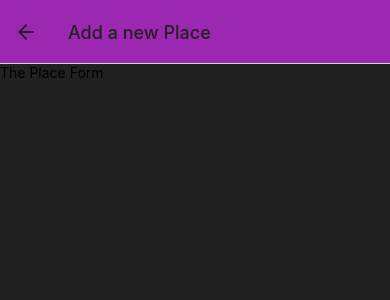
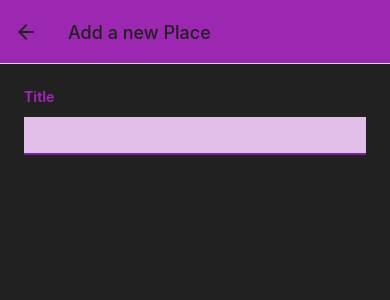
Before and after one commit to ChuxMg/Favorite-Places-App, a React Native app: screen /AddPlace in a window 390 px wide. Shown: the top 300 px of the page. Built offline with nearby package versions, Linux system fonts and the light colour scheme.

Commit message:
Getting started with a Custom Form

```diff
--- a/components/places/PlaceForm.js
+++ b/components/places/PlaceForm.js
@@ -1,9 +1,47 @@
-import { Text, View } from "react-native";
+import { useState } from "react";
+import { ScrollView, StyleSheet, Text, TextInput, View } from "react-native";
+import { Colors } from "../../constants/colors";
 
 function PlaceForm() {
-    return <View>
-        <Text>The Place Form</Text>
-    </View>
+  const [enteredTitle, setEnteredTitle] = useState("");
+
+  function changeTitleHandler(enteredText) {
+    setEnteredTitle(enteredText);
+  }
+
+  return (
+    <ScrollView style={styles.form}>
+      <View>
+        <Text style={styles.label}>Title</Text>
+        <TextInput
+          style={styles.input}
+          onChangeText={changeTitleHandler}
+          value={enteredTitle}
+        />
+      </View>
+    </ScrollView>
+  );
 }
 
 export default PlaceForm;
+
+const styles = StyleSheet.create({
+  form: {
+    flex: 1,
+    padding: 24,
+  },
+  label: {
+    fontWeight: "bold",
+    marginBottom: 4,
+    color: Colors.primary500,
+  },
+  input: {
+    marginVertical: 8,
+    paddingHorizontal: 4,
+    paddingVertical: 8,
+    fontSize: 16,
+    borderBottomColor: Colors.primary700,
+    borderBottomWidth: 2,
+    backgroundColor: Colors.primary100,
+  },
+});
```
